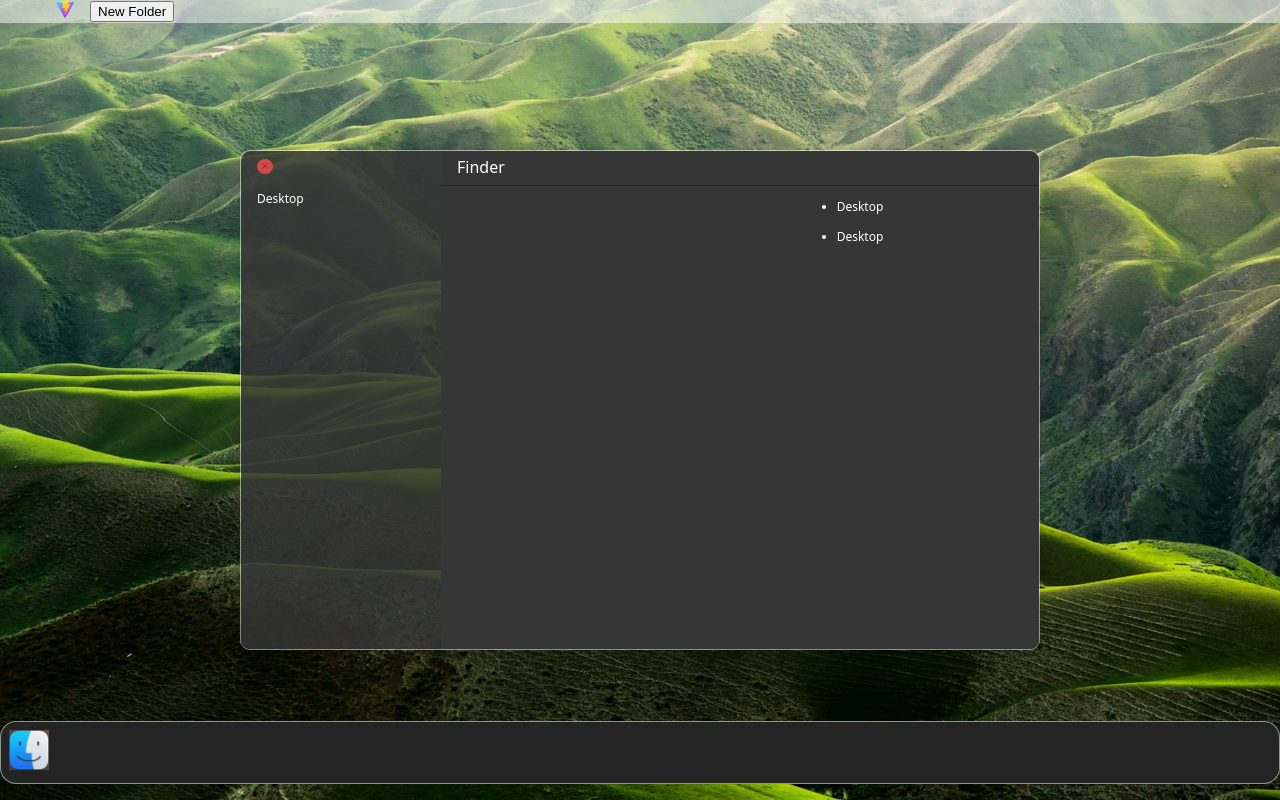
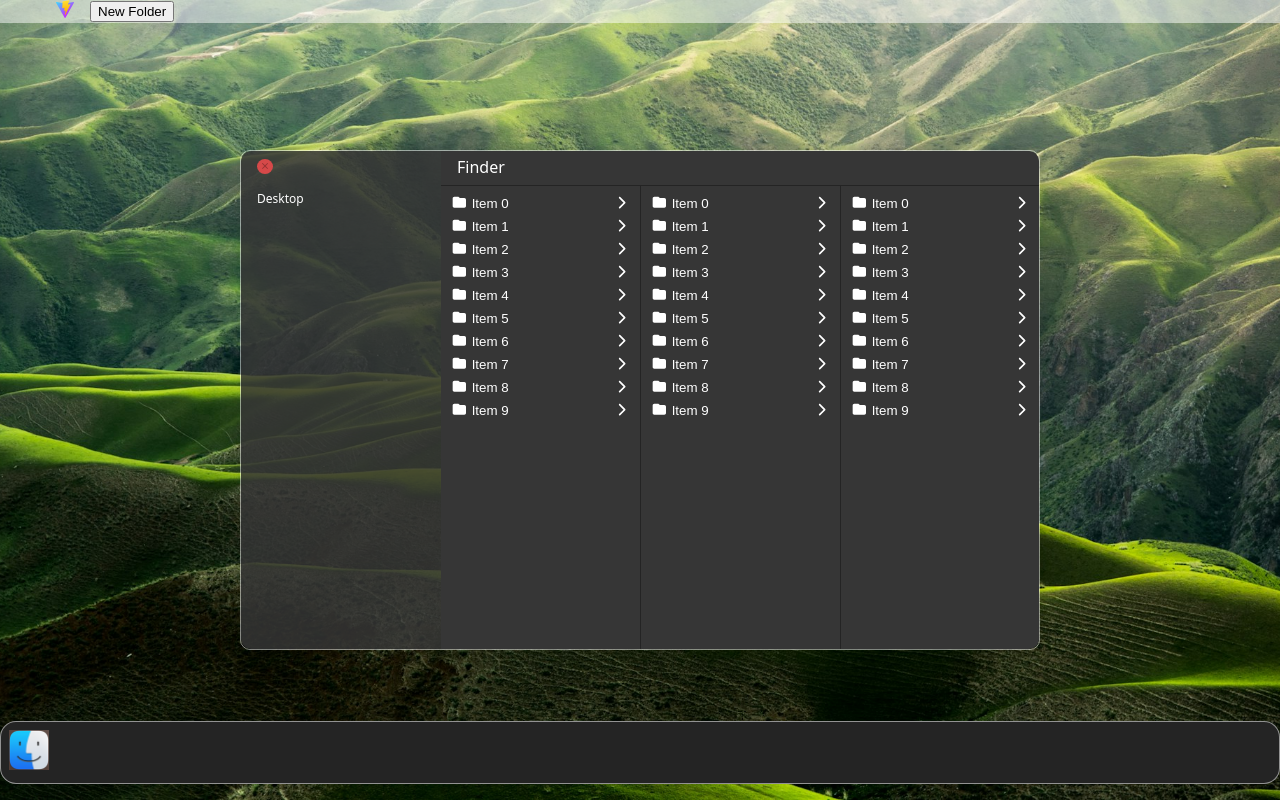
Before and after one commit to sara-p-/my-desktop-project-test, a React (Vite) app: page / in a window 1280 px wide. Both pictures are taken after a click on the button "finder". Built offline with nearby package versions, Linux system fonts and the light colour scheme.

Commit message:
Style - Finder Items

```diff
--- a/src/components/features/Finder/Finder.module.css
+++ b/src/components/features/Finder/Finder.module.css
@@ -76,7 +76,7 @@
 }
 
 .contentContainer {
-  width: 100%;
+  width: auto;
   height: 100%;
   display: flex;
   justify-content: flex-start;
@@ -90,7 +90,7 @@
   background: var(--dark-grey);
   border-top-right-radius: 10px;
   border-bottom-right-radius: 10px;
-  overflow-x: scroll;
+  position: relative;
 }
 
 .contentHeader {
@@ -109,3 +109,73 @@
   font-weight: 500;
   color: var(--secondary);
 }
+
+.content {
+  width: 100%;
+  height: 100%;
+  display: flex;
+  justify-content: flex-start;
+  align-items: center;
+  gap: 0px;
+}
+
+.column {
+  width: 200px;
+  min-width: 200px;
+  height: 100%;
+  display: flex;
+  flex-direction: column;
+  justify-content: flex-start;
+  align-items: flex-start;
+  gap: 0px;
+  border-right: 1px solid var(--primary);
+  padding: 8px;
+}
+
+.columnList {
+  list-style: none;
+  margin: 0;
+  padding: 0;
+  width: 100%;
+  display: flex;
+  flex-direction: column;
+  justify-content: flex-start;
+  align-items: flex-start;
+  gap: 4px 0;
+}
+
+.columnListItem {
+  margin: 0;
+  padding: 0;
+  width: 100%;
+}
+
+.itemButton {
+  width: 100%;
+  display: flex;
+  justify-content: space-between;
+  align-items: center;
+  gap: 8px;
+  background-color: transparent;
+  border: none;
+  cursor: pointer;
+  padding: 2px;
+  margin: 0;
+  border-radius: 4px;
+  text-decoration: none;
+  color: var(--secondary);
+  &:hover {
+    background-color: var(--blue);
+  }
+  &:focus {
+    background-color: var(--blue);
+  }
+}
+
+.itemLabel {
+  width: auto;
+  display: flex;
+  justify-content: flex-start;
+  align-items: center;
+  gap: 4px;
+}
--- a/src/components/features/Finder/Finder.tsx
+++ b/src/components/features/Finder/Finder.tsx
@@ -1,7 +1,15 @@
 import styles from './Finder.module.css'
 import CloseButton from '../../ui/CloseButton/CloseButton'
+import { FontAwesomeIcon } from '@fortawesome/react-fontawesome'
+import { faChevronRight } from '@fortawesome/free-solid-svg-icons/faChevronRight'
+import type { DirectoryType } from '../../../types/directoryType'
+import { faFolder } from '@fortawesome/free-solid-svg-icons/faFolder'
+import { faFile } from '@fortawesome/free-solid-svg-icons/faFile'
 
 export default function Finder() {
+  // create a const to loop through from numbers 0-5
+  const range = Array.from({ length: 6 }, (_, index) => index)
+
   return (
     <div className={styles.finder}>
       <div className={styles.finderContainer}>
@@ -22,23 +30,57 @@ export default function Finder() {
             <h1 className={styles.contentHeaderTitle}>Finder</h1>
           </div>
           <div className={styles.content}>
-            <div className={styles.column}>
-              <ul className={styles.columnList}>
-                <li className={styles.columnListItem}>
-                  <p>Desktop</p>
-                </li>
-              </ul>
-            </div>
-            <div className={styles.column}>
-              <ul className={styles.columnList}>
-                <li className={styles.columnListItem}>
-                  <p>Desktop</p>
-                </li>
-              </ul>
-            </div>
+            {range.map((index) => {
+              return <FinderColumn key={index} />
+            })}
           </div>
         </div>
       </div>
     </div>
   )
 }
+
+// FinderColumn component that contains a single column of the finder
+export function FinderColumn() {
+  const itemRange = Array.from({ length: 10 }, (_, index) => index)
+
+  // Loop through the itemRange and return a FinderItem component for each item
+  return (
+    <div className={styles.column}>
+      <ul className={styles.columnList}>
+        {itemRange.map((index) => {
+          return <FinderItem key={index} name={`Item ${index}`} type='folder' />
+        })}
+      </ul>
+    </div>
+  )
+}
+
+// FinderItem component that contains a single item for the FinderColumn
+export function FinderItem({
+  name,
+  type,
+}: {
+  name: string
+  type: DirectoryType
+}) {
+  return (
+    <li className={styles.columnListItem}>
+      <button className={styles.itemButton}>
+        <span className={styles.itemLabel}>
+          {type === 'folder' ? (
+            <FontAwesomeIcon icon={faFolder}></FontAwesomeIcon>
+          ) : (
+            <FontAwesomeIcon icon={faFile}></FontAwesomeIcon>
+          )}
+          <span className={styles.itemName}>{name}</span>
+        </span>
+        {type === 'folder' && (
+          <span className={styles.itemIcon}>
+            <FontAwesomeIcon icon={faChevronRight}></FontAwesomeIcon>
+          </span>
+        )}
+      </button>
+    </li>
+  )
+}
```
Also changed, not shown: src/types/directoryType.ts (+6 -4 lines).
